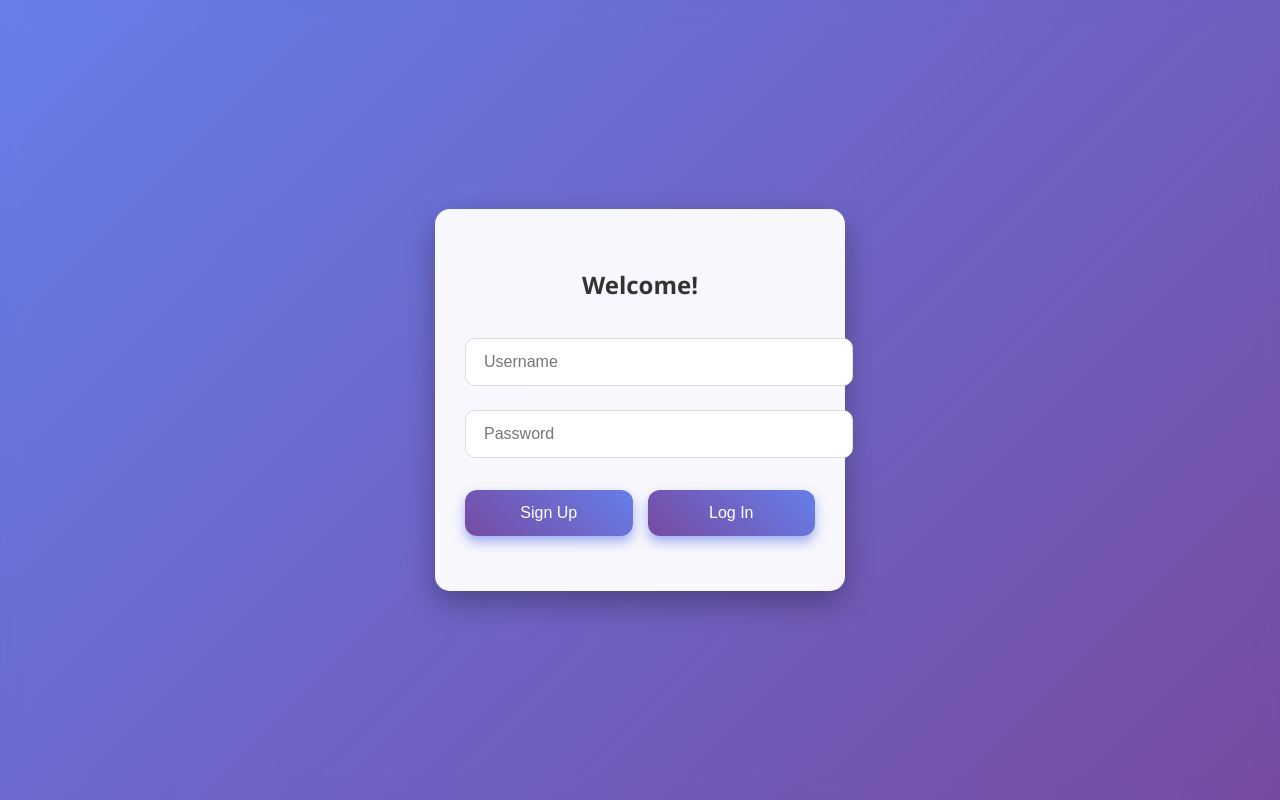
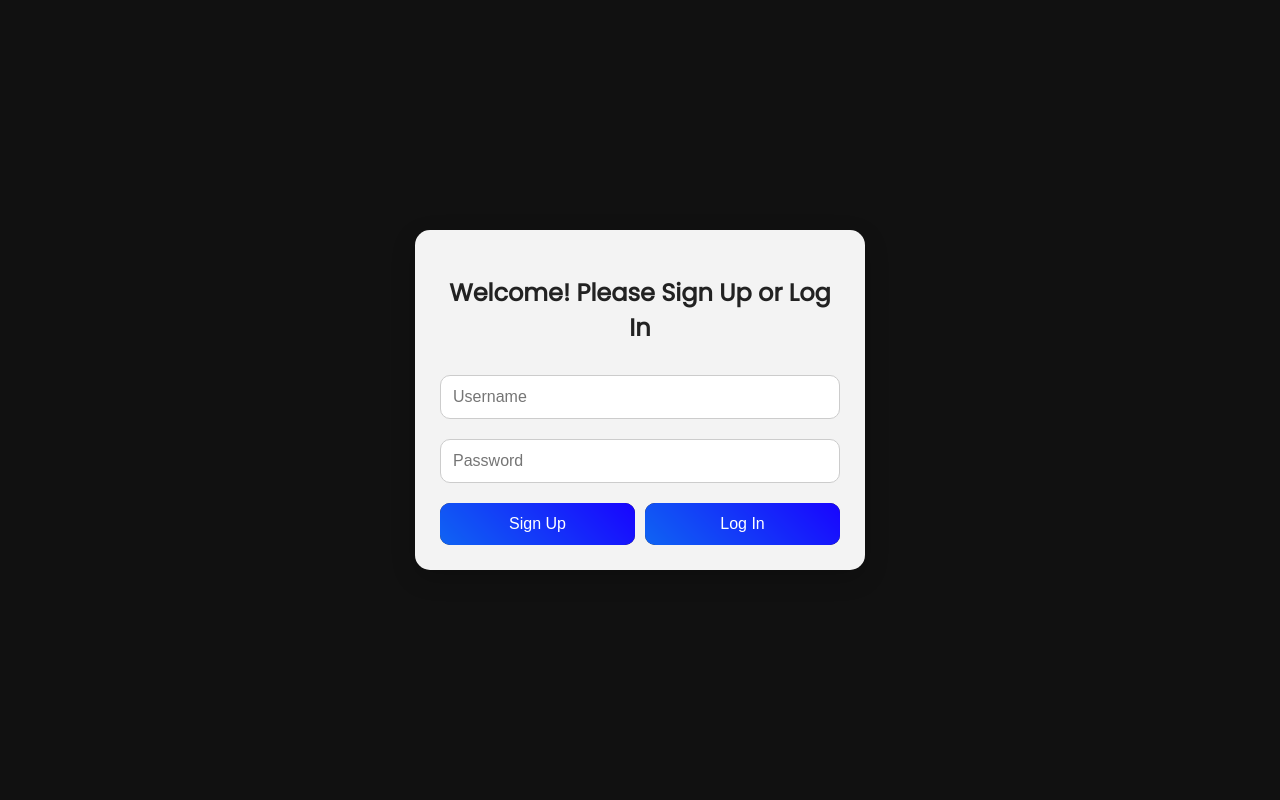
Before and after one commit to pro-code001/chat-server, a Flask app: page / in a window 1280 px wide. Run offline with Flask 2, Linux system fonts and the light colour scheme; some libraries are stand-ins or nearby versions.

Commit message:
index.html

```diff
--- a/templates/index.html
+++ b/templates/index.html
@@ -3,134 +3,286 @@
 <head>
   <meta charset="UTF-8" />
   <meta name="viewport" content="width=device-width, initial-scale=1" />
-<title>Stylish Auth Modal</title>
+  <title>Stylish Chat with Auth and Rooms</title>
+  <script src="https://cdn.socket.io/4.5.0/socket.io.min.js"></script>
+  <link href="https://fonts.googleapis.com/css2?family=Poppins&display=swap" rel="stylesheet" />
   <style>
-  /* Fon uchun blur va gradient */
+    * { box-sizing: border-box; }
     body {
-    margin: 0; height: 100vh;
+      font-family: 'Poppins', sans-serif;
+      margin: 0; padding: 0;
+      min-height: 100vh;
       display: flex; justify-content: center; align-items: center;
-    background: linear-gradient(135deg, #667eea 0%, #764ba2 100%);
-    font-family: 'Segoe UI', Tahoma, Geneva, Verdana, sans-serif;
-    overflow: hidden;
+      background: #111;
+      color: #222;
     }
-
-  /* Orqa fon blur */
-  #background-blur {
-    position: fixed; top: 0; left: 0; right: 0; bottom: 0;
-    backdrop-filter: blur(10px);
-    -webkit-backdrop-filter: blur(10px);
-    z-index: 0;
-  }
-
-  /* Modal oynasi */
-  #authModal {
-    position: relative;
-    background: rgba(255, 255, 255, 0.95);
+    .container {
+      background: rgba(255,255,255,0.95);
+      padding: 25px;
       border-radius: 15px;
-    padding: 40px 30px;
-    width: 350px;
-    box-shadow: 0 12px 30px rgba(0,0,0,0.3);
-    z-index: 1;
+      box-shadow: 0 8px 24px rgba(0,0,0,0.2);
+      width: 90%; max-width: 450px;
       text-align: center;
     }
-
-  /* Sarlavha */
-  #authModal h2 {
-    margin-bottom: 25px;
-    color: #333;
+    input {
+      width: 100%;
+      margin: 10px 0;
+      padding: 12px;
+      border-radius: 10px;
+      border: 1px solid #ccc;
+      font-size: 16px;
     }
-
-  /* Inputlar */
-  #authModal input {
-    width: 100%;
-    padding: 14px 18px;
-    margin: 12px 0;
-    border: 1.8px solid #ddd;
-    border-radius: 10px;
-    font-size: 16px;
-    transition: border-color 0.3s ease;
-    outline: none;
-  }
-  #authModal input:focus {
-    border-color: #764ba2;
-  }
-
-  /* Tugmalar */
     .btn-group {
       display: flex;
-    gap: 15px;
-    margin-top: 20px;
+      justify-content: space-between;
+      margin-top: 10px;
+      gap: 10px;
+      flex-wrap: wrap;
     }
-  .btn-group button {
-    flex: 1;
-    padding: 14px 0;
+    button {
+      flex: 1 1 45%;
+      padding: 12px;
+      font-size: 16px;
       border: none;
-    border-radius: 12px;
-    font-size: 16px;
+      border-radius: 10px;
       cursor: pointer;
       color: white;
-    background: linear-gradient(45deg, #764ba2, #667eea);
-    box-shadow: 0 6px 12px rgba(102, 126, 234, 0.6);
-    transition: background 0.3s ease;
+      background-color: #222;
+      position: relative;
+      z-index: 0;
+      overflow: hidden;
+      transition: background-color 0.3s ease;
     }
-  .btn-group button:hover {
-    background: linear-gradient(45deg, #5a3e85, #5d72b1);
+    button:hover {
+      background-color: #000;
     }
-
-  /* Xatolik yoki alert uchun */
-  #message {
-    margin-top: 15px;
-    color: #cc3333;
-    font-weight: 600;
+    button::before {
+      content: "";
+      position: absolute;
+      top: -50%; left: -50%;
+      width: 200%; height: 200%;
+      background: linear-gradient(45deg, #ff0040, #00ffe0, #1900ff, #ff00c8);
+      background-size: 400% 400%;
+      animation: glowing 20s linear infinite;
+      z-index: -1;
+      filter: blur(6px);
+    }
+    @keyframes glowing {
+      0% { background-position: 0% 50%; }
+      50% { background-position: 100% 50%; }
+      100% { background-position: 0% 50%; }
+    }
+    #auth, #roomForm, #chat {
+      display: none;
+    }
+    #auth.active, #roomForm.active, #chat.active {
+      display: block;
+    }
+    #messages {
+      height: 250px;
+      overflow-y: auto;
+      border: 1px solid #ccc;
+      padding: 10px;
+      margin-bottom: 10px;
+      border-radius: 10px;
+      background: #f7f7f7;
+      text-align: left;
+    }
+    #messageInput {
+      width: calc(100% - 60px);
+      font-size: 15px;
+      padding: 10px;
+      border-radius: 10px;
+      border: 1px solid #ccc;
+    }
+    #sendBtn {
+      width: 50px;
+      background-color: #28a745;
+      color: white;
+      border: none;
+      border-radius: 10px;
+      font-size: 18px;
+      margin-left: 5px;
+    }
+    #sendBtn:hover {
+      background-color: #1f7d34;
+    }
+    @media (max-width: 480px) {
+      input, button, #messageInput, #sendBtn {
+        font-size: 15px;
+      }
+      #messages {
+        height: 200px;
+      }
     }
   </style>
 </head>
 <body>
-
-<div id="background-blur"></div>
-
-<div id="authModal">
-  <h2>Welcome!</h2>
-  <input type="text" id="username" placeholder="Username" autocomplete="off" />
-  <input type="password" id="password" placeholder="Password" autocomplete="off" />
+  <!-- AUTH (SIGNUP / LOGIN) -->
+  <div id="auth" class="container active">
+    <h2>Welcome! Please Sign Up or Log In</h2>
+    <input id="authUsername" placeholder="Username" />
+    <input id="authPassword" type="password" placeholder="Password" />
     <div class="btn-group">
       <button id="signupBtn">Sign Up</button>
       <button id="loginBtn">Log In</button>
     </div>
-  <div id="message"></div>
+  </div>
+
+  <!-- ROOM FORM (CREATE / JOIN ROOM) -->
+  <div id="roomForm" class="container">
+    <h2>Create or Join a Room</h2>
+    <input id="roomNameInput" placeholder="Room name" />
+    <input id="roomPasswordInput" type="password" placeholder="Room password" />
+    <div class="btn-group">
+      <button id="createRoomBtn">Create Room</button>
+      <button id="joinRoomBtn">Join Room</button>
+    </div>
+  </div>
+
+  <!-- CHAT -->
+  <div id="chat" class="container">
+    <h3>Room: <span id="roomDisplayName"></span></h3>
+    <div id="messages"></div>
+    <div style="display: flex;">
+      <input id="messageInput" placeholder="Type message..." />
+      <button id="sendBtn">➤</button>
+    </div>
   </div>
 
   <script>
+    const socket = io();
+
+    // DOM elements
+    const authDiv = document.getElementById('auth');
+    const roomFormDiv = document.getElementById('roomForm');
+    const chatDiv = document.getElementById('chat');
+
+    const authUsernameInput = document.getElementById('authUsername');
+    const authPasswordInput = document.getElementById('authPassword');
     const signupBtn = document.getElementById('signupBtn');
     const loginBtn = document.getElementById('loginBtn');
-  const usernameInput = document.getElementById('username');
-  const passwordInput = document.getElementById('password');
-  const messageDiv = document.getElementById('message');
 
-  signupBtn.addEventListener('click', () => {
-    const username = usernameInput.value.trim();
-    const password = passwordInput.value.trim();
-    messageDiv.textContent = '';
+    const roomNameInput = document.getElementById('roomNameInput');
+    const roomPasswordInput = document.getElementById('roomPasswordInput');
+    const createRoomBtn = document.getElementById('createRoomBtn');
+    const joinRoomBtn = document.getElementById('joinRoomBtn');
+
+    const roomDisplayName = document.getElementById('roomDisplayName');
+    const messagesDiv = document.getElementById('messages');
+    const messageInput = document.getElementById('messageInput');
+    const sendBtn = document.getElementById('sendBtn');
+
+    let currentUsername = null;
+    let currentRoom = null;
+
+    // Sign Up
+    signupBtn.onclick = () => {
+      const username = authUsernameInput.value.trim();
+      const password = authPasswordInput.value.trim();
       if (!username || !password) {
-      messageDiv.textContent = 'Please enter both username and password.';
+        alert("Fill both username and password to sign up.");
         return;
       }
-    // Bu yerga signup funksiyasini chaqirish
-    alert(`Sign Up:\nUsername: ${username}\nPassword: ${password}`);
+      socket.emit('signup', {username, password});
+    };
+
+    // Log In
+    loginBtn.onclick = () => {
+      const username = authUsernameInput.value.trim();
+      const password = authPasswordInput.value.trim();
+      if (!username || !password) {
+        alert("Fill both username and password to log in.");
+        return;
+      }
+      socket.emit('login', {username, password});
+    };
+
+    // On signup response
+    socket.on('signup_response', data => {
+      alert(data.msg);
+      if (data.success) {
+        currentUsername = authUsernameInput.value.trim();
+        authDiv.classList.remove('active');
+        roomFormDiv.classList.add('active');
+      }
     });
 
-  loginBtn.addEventListener('click', () => {
-    const username = usernameInput.value.trim();
-    const password = passwordInput.value.trim();
-    messageDiv.textContent = '';
-    if (!username || !password) {
-      messageDiv.textContent = 'Please enter both username and password.';
+    // On login response
+    socket.on('login_response', data => {
+      alert(data.msg);
+      if (data.success) {
+        currentUsername = authUsernameInput.value.trim();
+        authDiv.classList.remove('active');
+        roomFormDiv.classList.add('active');
+      }
+    });
+
+    // Create Room
+    createRoomBtn.onclick = () => {
+      const room = roomNameInput.value.trim();
+      const password = roomPasswordInput.value.trim();
+      if (!room || !password) {
+        alert("Fill both room name and password to create a room.");
         return;
       }
-    // Bu yerga login funksiyasini chaqirish
-    alert(`Log In:\nUsername: ${username}\nPassword: ${password}`);
+      socket.emit('create', {username: currentUsername, room, password});
+    };
+
+    // Join Room
+    joinRoomBtn.onclick = () => {
+      const room = roomNameInput.value.trim();
+      const password = roomPasswordInput.value.trim();
+      if (!room || !password) {
+        alert("Fill both room name and password to join a room.");
+        return;
+      }
+      socket.emit('join', {username: currentUsername, room, password});
+    };
+
+    // Listen to server's 'created' event (room created)
+    socket.on('created', data => {
+      alert("Room created and joined: " + data.room);
+      enterChatRoom(data.room);
+    });
+
+    // Listen to server's 'joined' event (room joined)
+    socket.on('joined', data => {
+      alert("Joined room: " + data.room);
+      enterChatRoom(data.room);
+    });
+
+    // Listen to error events (if any)
+    socket.on('error', data => {
+      alert(data.msg);
+    });
+
+    // Enter chat room UI update
+    function enterChatRoom(room) {
+      currentRoom = room;
+      roomFormDiv.classList.remove('active');
+      chatDiv.classList.add('active');
+      roomDisplayName.textContent = room;
+      messagesDiv.innerHTML = '';
+    }
+
+    // Sending messages
+    sendBtn.onclick = () => {
+      const msg = messageInput.value.trim();
+      if (!msg) return;
+      socket.emit('message', {username: currentUsername, room: currentRoom, msg});
+      messageInput.value = '';
+    };
+
+    // Receiving messages
+    socket.on('message', data => {
+      if (data.room === currentRoom) {
+        const p = document.createElement('p');
+        p.textContent = `${data.username}: ${data.msg}`;
+        messagesDiv.appendChild(p);
+        messagesDiv.scrollTop = messagesDiv.scrollHeight;
+      }
     });
   </script>
-
 </body>
 </html>
```
Lines whose indentation alone changed are shown as unchanged.
